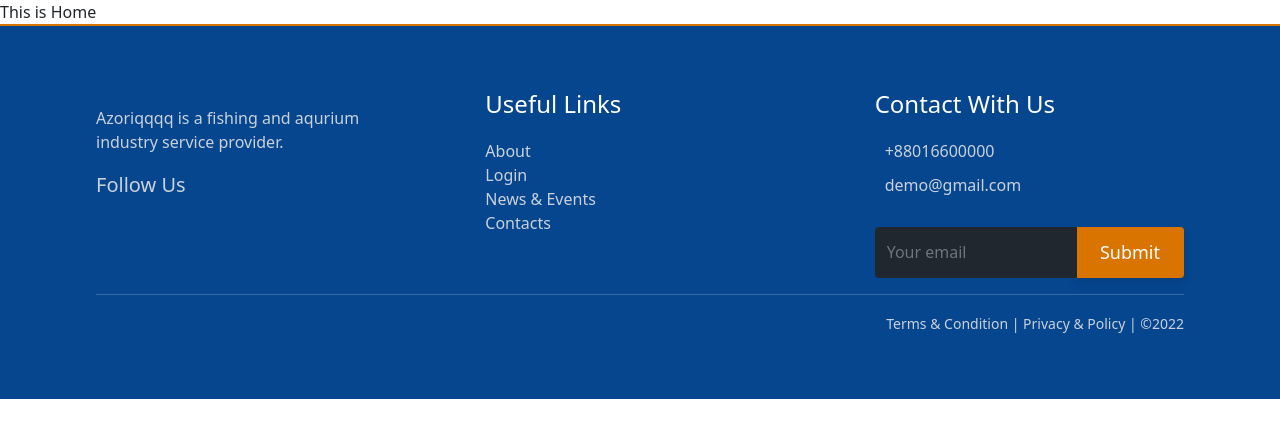
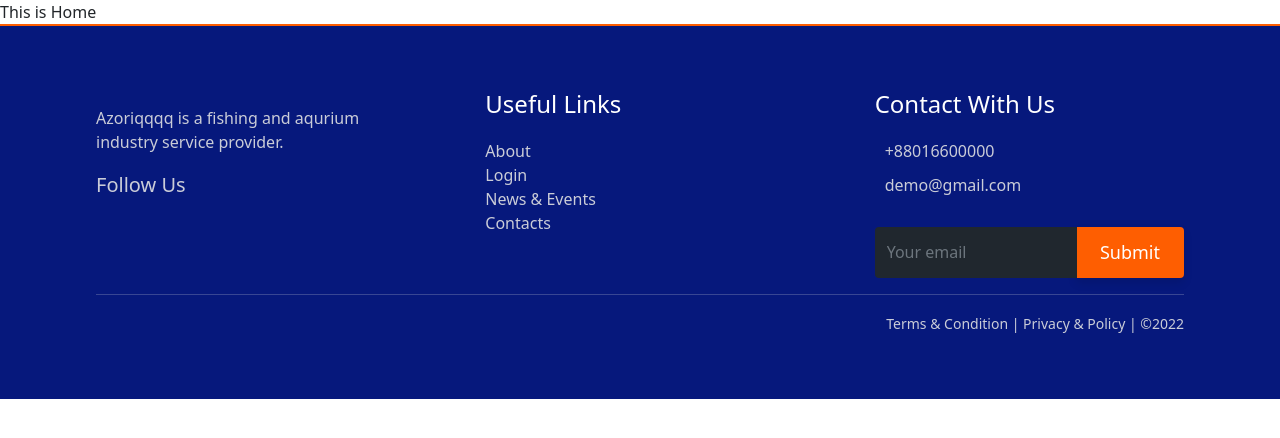
Before and after one commit to iknahar/Aqorizz, a React (Create React App) app: page / in a window 1280 px wide. Shown: the top 438 px of the page. Built offline with nearby package versions, Linux system fonts and the light colour scheme; no server answers.

Commit message:
Color Footer

```diff
--- a/src/Pages/Home/Footer.css
+++ b/src/Pages/Home/Footer.css
@@ -1,8 +1,8 @@
 footer {
-    background-color: #06468f;
+    background-color: #06187C;
     color: #e3e3e3e3;
     padding: 4rem 6rem;
-    border-top: 2px solid #da7400;
+    border-top: 2px solid #FE5E01;
   }
 
   footer hr {
@@ -73,7 +73,7 @@ footer {
   .btn-book {
     display: inline-block;
     border: none;
-    background-color: #da7400;
+    background-color: #FE5E01;
     color: #fff;
     font-size: 18px;
     padding: 12px 24px;
```
